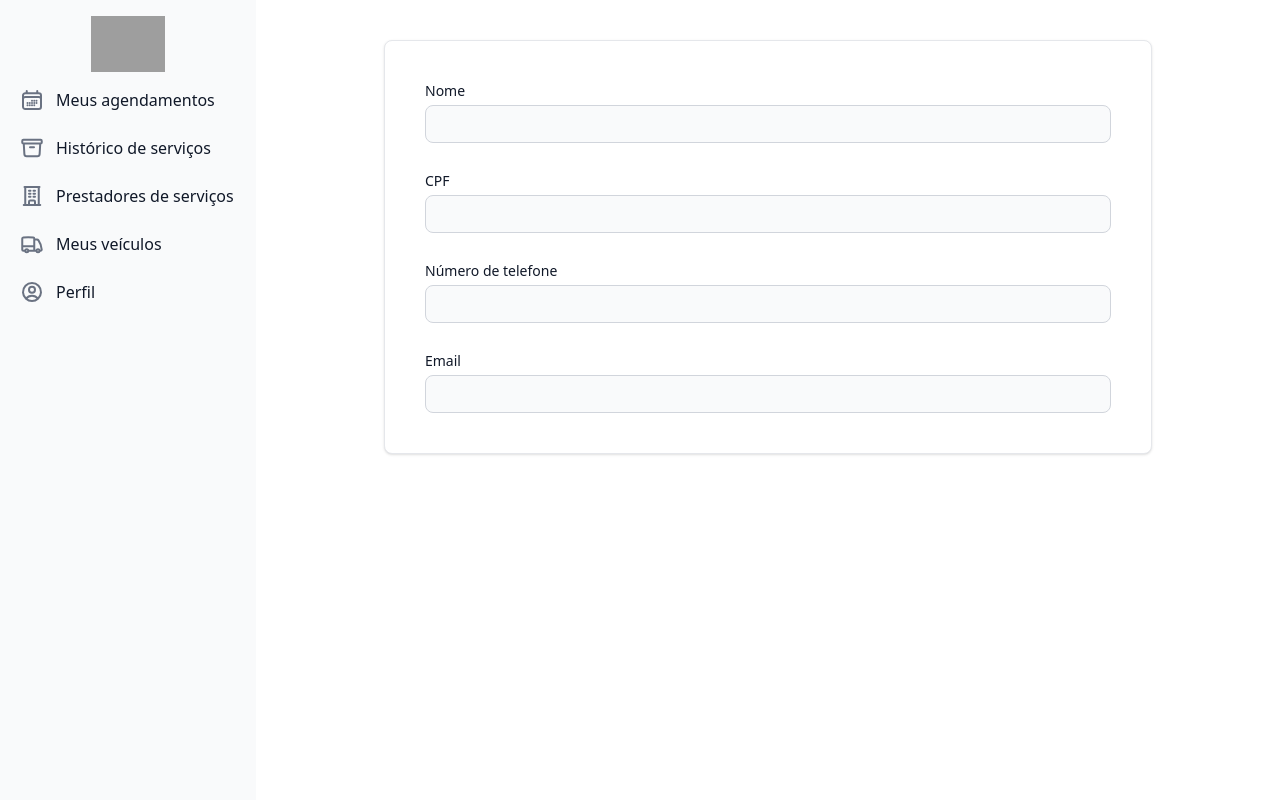
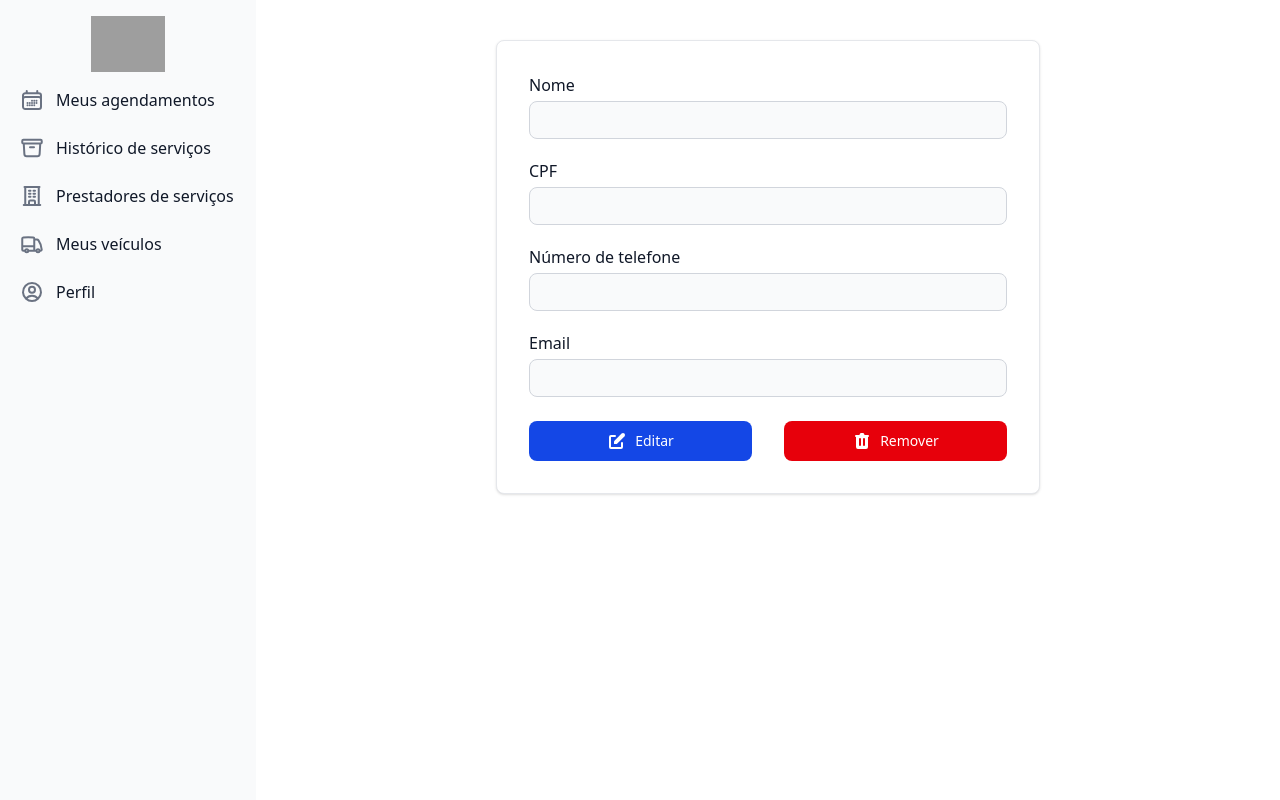
Before and after one commit to MM-Muller/fixTime, a PHP site: page /src/views/main-page/perfil.html in a window 1280 px wide. Run offline with PHP 8.4, Linux system fonts and the light colour scheme; grey boxes are pictures that could not be loaded.

Commit message:
Cria botões de crud na tela de perfil

```diff
--- a/PROJETO/src/views/main-page/perfil.html
+++ b/PROJETO/src/views/main-page/perfil.html
@@ -81,29 +81,47 @@
     </aside>
 
 
-    <div class=" lg:ml-64 lg:py-10 py-4 lg:px-32 px-8 ">
+    <div class=" lg:ml-64 lg:py-10 py-4 lg:px-60 px-8 ">
 
-        <div class="p-10 bg-white border border-gray-200 rounded-lg shadow-sm">
-            <div class="space-y-7">
+        <div class="lg:p-8 p-6 bg-white border border-gray-200 rounded-lg shadow-sm">
+            <div class="space-y-5">
                 <div class="">
-                    <label for="nome-perfil" class="block mb-1 text-sm font-medium text-gray-900 ">Nome</label>
+                    <label for="nome-perfil" class="block mb-1 text-md font-medium text-gray-900 ">Nome</label>
                     <input type="text" id="nome-perfil" class="bg-gray-50 border border-gray-300 text-gray-900 text-sm rounded-lg block w-full p-2 cursor-not-allowed" disabled/>
                 </div>
 
                 <div class="">
-                    <label for="nome-perfil" class="block mb-1 text-sm font-medium text-gray-900 ">CPF</label>
+                    <label for="nome-perfil" class="block mb-1 text-md font-medium text-gray-900 ">CPF</label>
                     <input type="text" id="nome-perfil" class="bg-gray-50 border border-gray-300 text-gray-900 text-sm rounded-lg block w-full p-2 cursor-not-allowed" disabled/>
                 </div>
 
                 <div class="">
-                    <label for="nome-perfil" class="block mb-1 text-sm font-medium text-gray-900 ">Número de telefone</label>
+                    <label for="nome-perfil" class="block mb-1 text-md font-medium text-gray-900 ">Número de telefone</label>
                     <input type="text" id="nome-perfil" class="bg-gray-50 border border-gray-300 text-gray-900 text-sm rounded-lg block w-full p-2 cursor-not-allowed" disabled/>
                 </div>
 
                 <div class="">
-                    <label for="nome-perfil" class="block mb-1 text-sm font-medium text-gray-900 ">Email</label>
+                    <label for="nome-perfil" class="block mb-1 text-md font-medium text-gray-900 ">Email</label>
                     <input type="text" id="nome-perfil" class="bg-gray-50 border border-gray-300 text-gray-900 text-sm rounded-lg block w-full p-2 cursor-not-allowed" disabled/>
                 </div>
+
+            </div>
+
+            <div class="mt-6 grid grid-cols-2 lg:gap-8 gap-4">
+                <button type="button" class="text-white inline-flex items-center justify-center gap-2 bg-blue-700 hover:bg-blue-800 focus:ring-4 focus:outline-none focus:ring-blue-300 font-medium rounded-lg text-sm px-5 py-2.5 text-center cursor-pointer col-span-1">
+                    <svg class="w-5 h-5" fill="currentColor" viewBox="0 0 20 20" xmlns="http://www.w3.org/2000/svg">
+                        <path d="M17.414 2.586a2 2 0 00-2.828 0L7 10.172V13h2.828l7.586-7.586a2 2 0 000-2.828z"></path>
+                        <path fill-rule="evenodd" d="M2 6a2 2 0 012-2h4a1 1 0 010 2H4v10h10v-4a1 1 0 112 0v4a2 2 0 01-2 2H4a2 2 0 01-2-2V6z" clip-rule="evenodd"></path>
+                    </svg>
+                    Editar
+                </button>
+
+                <button type="button" class="inline-flex items-center justify-center gap-2 text-white bg-red-600 hover:bg-red-700 focus:ring-4 focus:outline-none focus:ring-red-300 font-medium rounded-lg text-sm px-5 py-2.5 text-center cursor-pointer col-span-1">
+                    <svg class="w-5 h-5" fill="currentColor" viewBox="0 0 20 20" xmlns="http://www.w3.org/2000/svg">
+                        <path fill-rule="evenodd" d="M9 2a1 1 0 00-.894.553L7.382 4H4a1 1 0 000 2v10a2 2 0 002 2h8a2 2 0 002-2V6a1 1 0 100-2h-3.382l-.724-1.447A1 1 0 0011 2H9zM7 8a1 1 0 012 0v6a1 1 0 11-2 0V8zm5-1a1 1 0 00-1 1v6a1 1 0 102 0V8a1 1 0 00-1-1z" clip-rule="evenodd"></path>
+                    </svg>
+                    Remover
+                </button>
 
             </div>
 
```
Also changed, not shown: PROJETO/src/public/assets/css/output.css.
